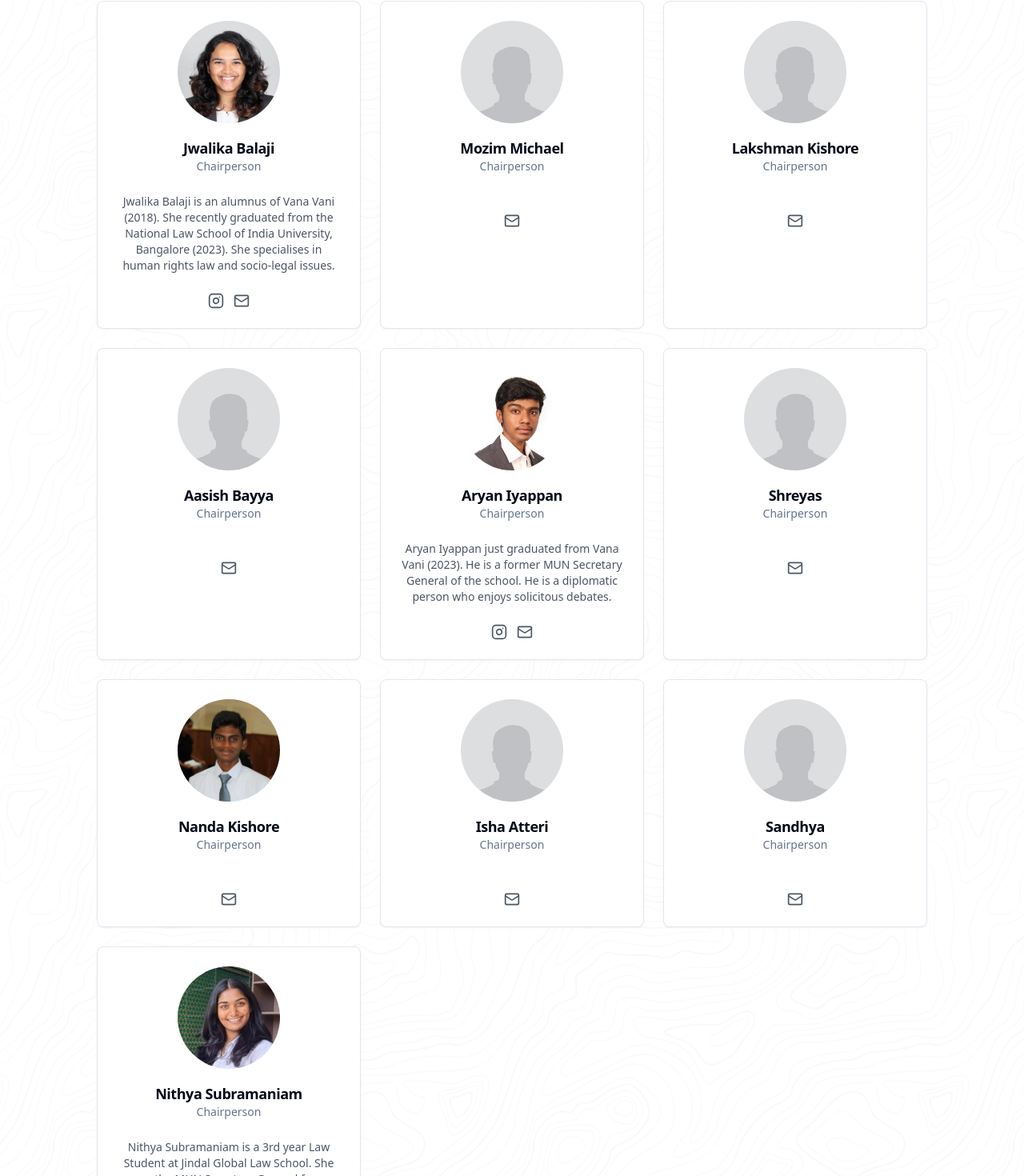
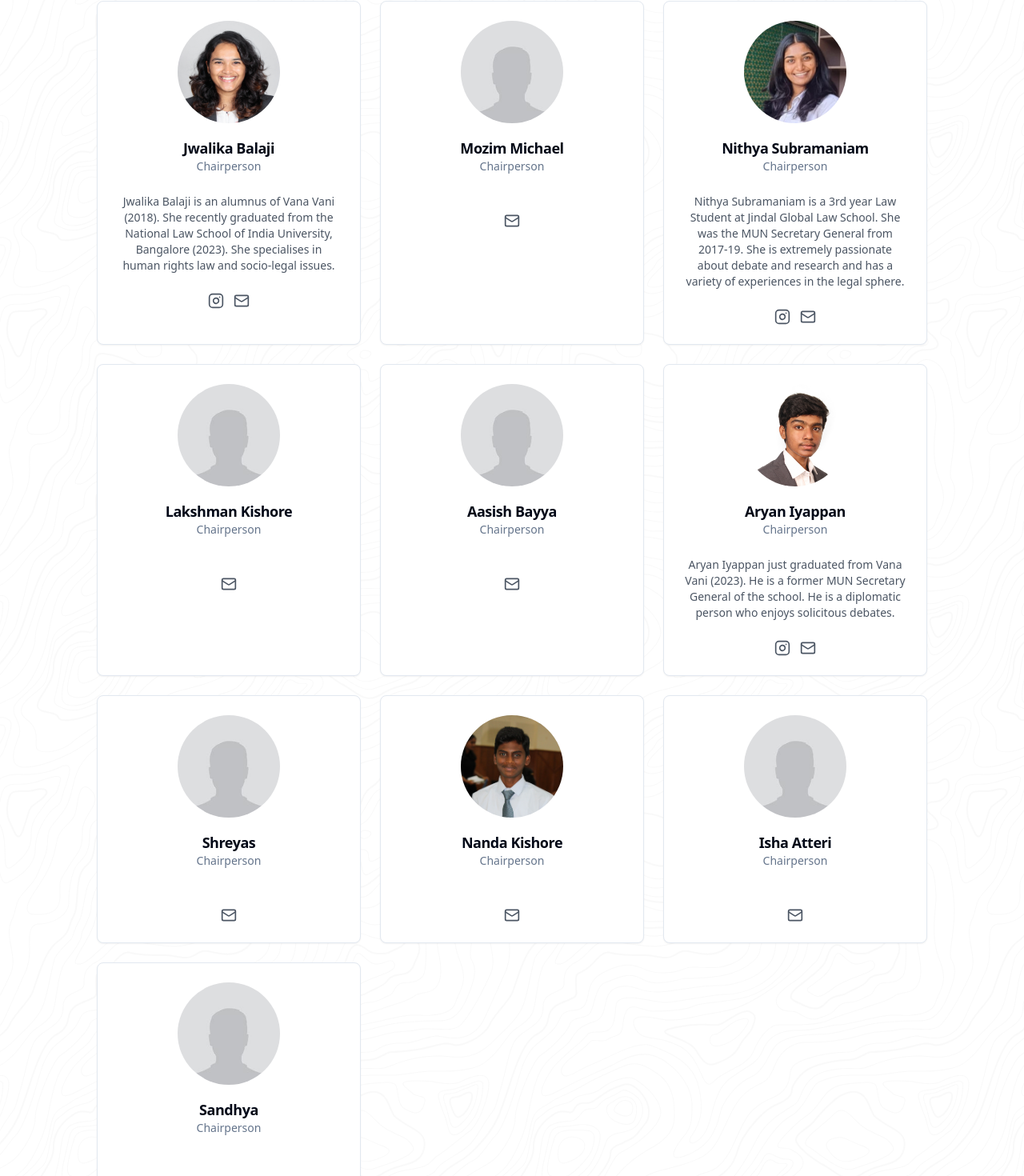
Before and after one commit to aryaniyaps/vanmun, a Next.js app: page /secretariat in a window 1280 px wide. Shown: the part 664-2134 px from the top of the page at 80% size. Built offline with nearby package versions, Linux system fonts and the light colour scheme.

Commit message:
swap secretariat positions

```diff
--- a/app/secretariat/page.tsx
+++ b/app/secretariat/page.tsx
@@ -33,6 +33,17 @@ const members: Member[] = [
     avatarURL: "/avatars/avatar.jpg",
     role: "Chairperson",
     socials: [{ type: SocialType.Email, id: "placeholder@example.com" }],
+  },
+  {
+    name: "Nithya Subramaniam",
+    avatarURL: "/avatars/nithya.jpg",
+    writeup:
+      "Nithya Subramaniam is a 3rd year Law Student at Jindal Global Law School. She was the MUN Secretary General from 2017-19. She is extremely passionate about debate and research and has a variety of experiences in the legal sphere.",
+    role: "Chairperson",
+    socials: [
+      { type: SocialType.Instagram, id: "nithyasubs" },
+      { type: SocialType.Email, id: "nithyasubramaniam2002@gmail.com" },
+    ],
   },
   {
     name: "Lakshman Kishore",
@@ -87,17 +98,6 @@ const members: Member[] = [
     role: "Chairperson",
     socials: [{ type: SocialType.Email, id: "placeholder@example.com" }],
   },
-  {
-    name: "Nithya Subramaniam",
-    avatarURL: "/avatars/nithya.jpg",
-    writeup:
-      "Nithya Subramaniam is a 3rd year Law Student at Jindal Global Law School. She was the MUN Secretary General from 2017-19. She has also taken up MUNs at the college level. She is extremely passionate about debate and research and has a variety of experiences in the legal sphere.",
-    role: "Chairperson",
-    socials: [
-      { type: SocialType.Instagram, id: "nithyasubs" },
-      { type: SocialType.Email, id: "nithyasubramaniam2002@gmail.com" },
-    ],
-  },
 ];
 
 export default function ExecutiveBoardPage() {
```
